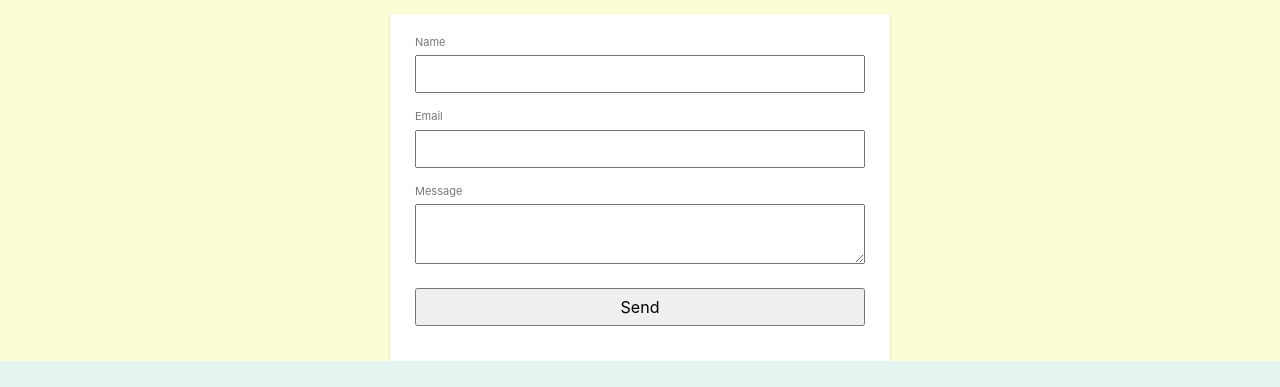
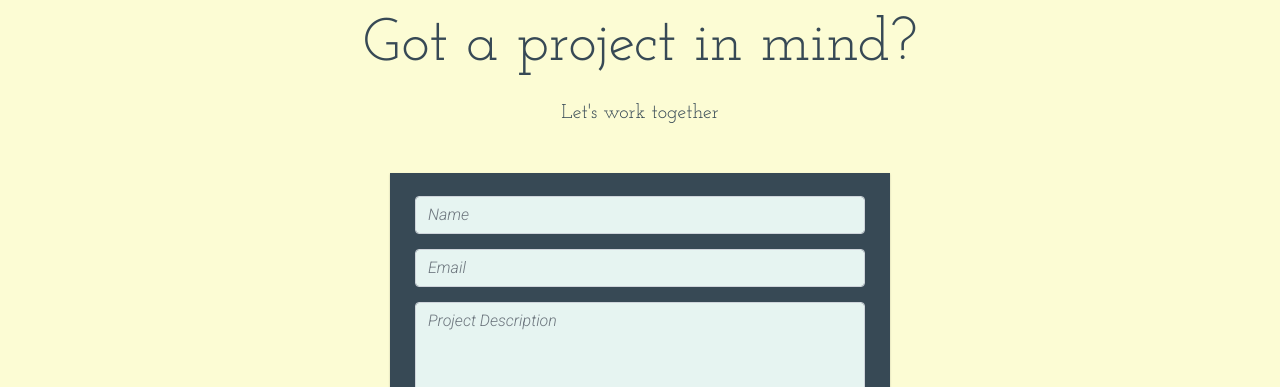
Before and after one commit to ajgoward/ajgoward, a plain HTML site: page index.html in a window 1280 px wide. Shown: the part 3197-3584 px from the top of the page. Drawn offline with nearby package versions, Linux system fonts and the light colour scheme.

```diff
--- a/assets/style.css
+++ b/assets/style.css
@@ -1,6 +1,6 @@
 @import url('https://fonts.googleapis.com/css2?family=Josefin+Slab&family=Roboto:ital,wght@1,300&display=swap');
 
-
+/* styling for the top of the page   */
 .navbar {
 box-shadow: 0 0.5rem 1rem rgba(0, 0, 0, 0.15);
     background-color: #E6F4F1;
@@ -24,6 +24,8 @@
      color: #374955;
      font-size: 60px;
 }
+
+/* General styling of images and text */
 
 img {
     display: block;
@@ -63,6 +65,8 @@
     width: -webkit-fill-available;
 }
 
+/* footer styling */
+
 #footer-details{
     padding: 20px;
 }
@@ -97,6 +101,8 @@
     color: #00BEA7;
 
 }
+
+/* timeline styling */
 
 .timeline {
     list-style: none;
@@ -300,22 +306,38 @@
     display: none;
 }
 
+/* conatct section styling */
+.form-heading{
+    font-family: 'Josefin Slab', serif;
+     color: #374955;
+     font-size: 60px;
+}
+
 form {
   width: 500px;
-  background: white;
+  background:  #374955;
   padding: 20px 25px;
   margin: auto;
   margin-top: 30px;
   box-shadow: 0px 1px 2px rgba(0,0,0,0.2);
+  margin-bottom: 40px;
 }
 form input,
 form textarea {
-  font: inherit;
+    font-family:  'Roboto', sans-serif;
+    font-size: 30px;
+   font-weight: 300px;
+   color: #003762;
   padding: 5px 5px;
   width: 100%;
   margin-top: 3px;
   margin-bottom: 15px;
   box-sizing: border-box;
+
+}
+
+.form-control {
+    background-color: #E6F4F1 ;
 }
 form button {
   border: 1px solid rgba(0,0,0,0.2);
@@ -330,3 +352,24 @@
   margin-bottom: 2px;
   display: block;
 }
+
+.contact-heading {
+    font-weight: 300;
+    margin-top: 25px;
+    margin-bottom: 20px;
+    font-size: 60px;
+}
+
+
+.center-form {
+    padding-top: 10px;
+    margin: 0 auto;
+    max-width: 70%;
+}
+
+button[type="submit"] {
+    margin-top: 15px;
+    margin-bottom: 20px;
+    background-color:  #00BEA7;;
+    color: #fafafa;
+}
--- /dev/null
+++ b/email.js
@@ -0,0 +1,16 @@
+function sendMail (contactForm){
+        emailjs.send("gmail","emal", {
+            "from_name" : contactForm.name.value,
+            "from_email": contactForm.emailaddress.value,
+            "project_request": contactForm.projectsummary.value
+        })
+        .then (
+            function(response){
+                console.log("SUCCESS", response);
+            },
+            function(error){
+                console.log("FAILED", error);
+            }
+        )
+        return false;
+}
--- a/index.html
+++ b/index.html
@@ -10,9 +10,18 @@
 	<link rel="stylesheet" href="assets/style.css">
 	<script src="https://kit.fontawesome.com/90ee600770.js" crossorigin="anonymous"></script>
 	<script src="timeline.js"></script>
+    <script src="email.js" ></script>
+    <!---function for emailjs-->
+     <script type="text/javascript" src="https://cdn.emailjs.com/sdk/2.2.4/email.min.js"></script>
+    <script type="text/javascript">
+        (function() {
+            emailjs.init("user_Bw0wFLIW8MS0xjexXyTL8");
+        })();
+    </script>
 </head>
 
 <body>
+<!---navbar-->
 	<nav class="navbar navbar-expand-lg navbar-light sticky-top ">
 		<a class="navbar-brand" href="index.html">Andrew Goward Full Stack Developer</a>
 		<button class="navbar-toggler" type="button" data-toggle="collapse" data-target="#navbarNavAltMarkup" aria-controls="navbarNavAltMarkup" aria-expanded="false" aria-label="Toggle navigation">
@@ -22,10 +31,11 @@
 			<div class="navbar-nav ml-auto">
 				<a class="nav-item nav-link" href="#resume">Resume</a>
 				<a class="nav-item nav-link" href="#projects">Projects</a>
-				<a class="nav-item nav-link" href="contact.html">Contact</a>
+				<a class="nav-item nav-link" href="#contact">Contact</a>
 			</div>
 		</div>
 	</nav>
+    <!-----hero image-->
 	<div class="jumbotron jumbotron-fluid">
 		<div class="container">
 			<img src="assets/images/avataaars.png" alt="avatar" class="col-md-12 avatar mx-auto">
@@ -33,6 +43,7 @@
 			<p class="lead">Full Stack Developer</p>
 		</div>
 	</div>
+    <!---about me -->
 	<div class="container">
 		<div class="row">
 			<div class="col-md-12" id="about">
@@ -76,6 +87,7 @@
 				<h1>Resume</h1>
 			</div>
 		</div>
+        <!--timeline section-->
 		<ul class="timeline">
 			<li>
 				<div class="timeline-badge"><i class="glyphicon glyphicon-check"></i></div>
@@ -161,6 +173,7 @@
 			</li>
 		</ul>
 	</div>
+    <!------project section-->
 	<div class="row">
 		<div class="col-md-12" id="projects">
 			<h1>Projects</h1>
@@ -173,18 +186,27 @@
 					target="_blank"><img src="assets/images/thorin.png" alt="thorin" class="things1"></a></div>
 
 			<div class="col-md-4">
-					<img src="assets/images/whisky.png" alt="thorin" class="things1" href="https://ajgoward.github.io/bootstrap/"></div>
+					<a href="https://ajgoward.github.io/bootstrap/"
+					target="_blank"><img src="assets/images/whisky.png" alt="thorin" class="things1" ></a></div>
                     </div>
-        <form id="contact-form">
-        <input type="hidden" name="contact_number">
-        <label>Name</label>
-        <input type="text" name="user_name">
-        <label>Email</label>
-        <input type="email" name="user_email">
-        <label>Message</label>
-        <textarea name="message"></textarea>
-        <input type="submit" value="Send">
-    </form>
+<!----------contact form-->
+        <section class="container-fluid">
+        <div class="row bg-color-contact">
+            <div class="col-md-12 form-heading">
+                <h3 class="contact-heading uppercase text-center" id="contact">Got a project in mind?</h3>
+                <h5 class="uppercase text-center">Let's work together</h5>
+            </div>
+            <div class="center-form row">
+           <form onsubmit="return sendMail(this);">
+                <input type="text" name="name" class="form-control" id="fullname" placeholder="Name" required/>
+                <input type="text" name="emailaddress" class="form-control" id="emailaddress" placeholder="Email" required/>
+                <textarea rows="5" name="projectsummary" class="form-control" id="projectsummary" placeholder="Project Description" required></textarea>
+                <button type="submit" class="btn btn-secondary center-block">Send Project Request</button>
+                </form>
+            </div>
+        </div>
+    </section>
+       <!-------footer-->
 	<footer>
 		<div class="row">
 			<div class="col-sm-6 social-pages">
@@ -241,12 +263,7 @@
 	<script src="https://stackpath.bootstrapcdn.com/bootstrap/4.5.0/js/bootstrap.min.js"
 		integrity="sha384-OgVRvuATP1z7JjHLkuOU7Xw704+h835Lr+6QL9UvYjZE3Ipu6Tp75j7Bh/kR0JKI" crossorigin="anonymous">
 	</script>
-    <script type="text/javascript" src="https://cdn.jsdelivr.net/npm/emailjs-com@2.3.2/dist/email.min.js"></script>
-<script type="text/javascript">
-   (function(){
-      emailjs.init("user_Bw0wFLIW8MS0xjexXyTL8");
-   })();
-</script>
+
 </body>
 
 </html>
--- a/timeline.js
+++ b/timeline.js
@@ -31,16 +31,4 @@
     x.style.display = "block";
   } else {
     x.style.display = "none";
-  }}
- (function(){
-      emailjs.init("user_Bw0wFLIW8MS0xjexXyTL8");
-   })();
-
-window.onload = function() {
-            document.getElementById('contact-form').addEventListener('submit', function(event) {
-                event.preventDefault();
-                // generate the contact number value
-                this.contact_number.value = Math.random() * 100000 | 0;
-                emailjs.sendForm('contact_service', 'contact_form', this);
-            });
-        }
+  }};
```
